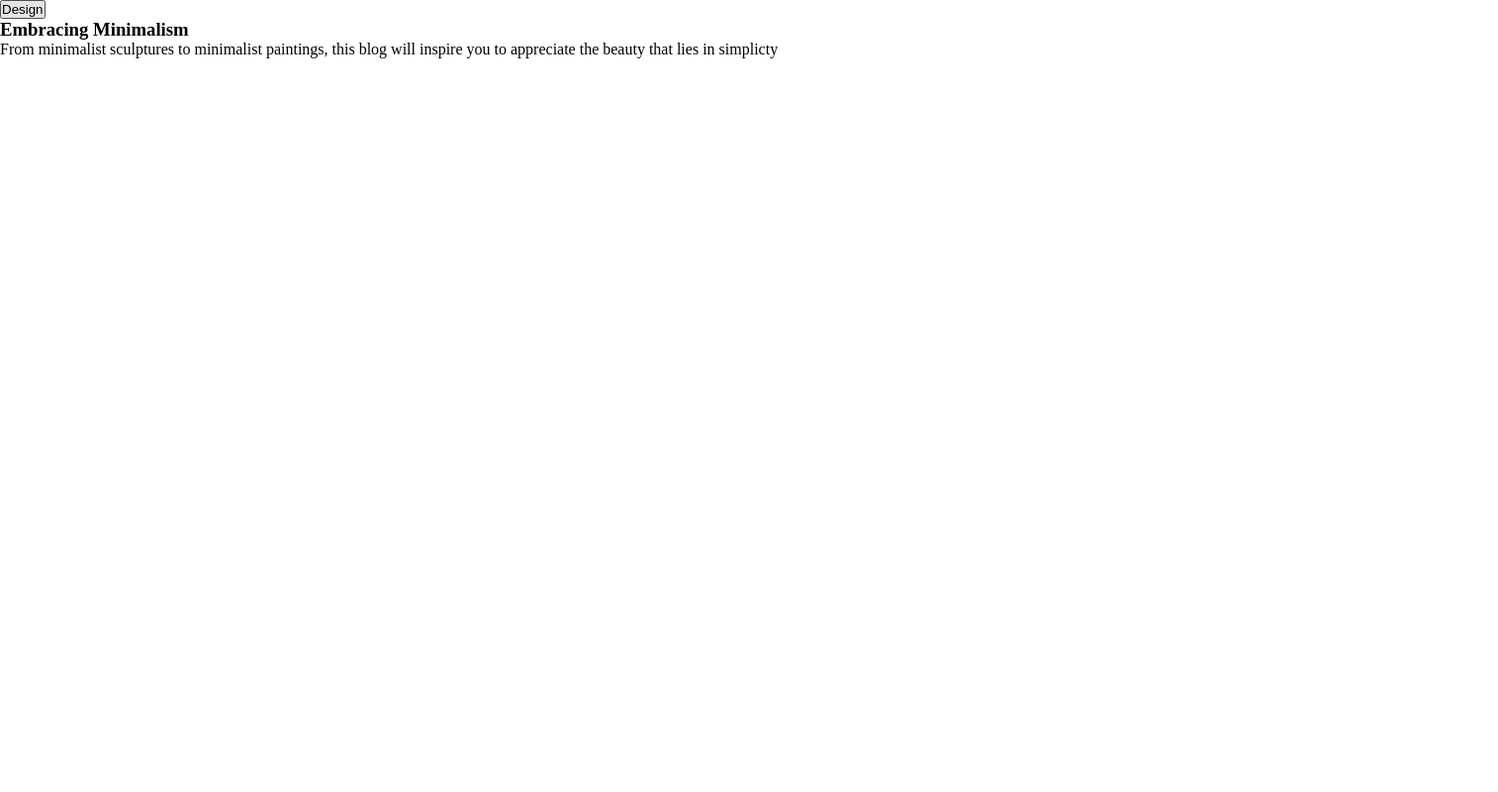
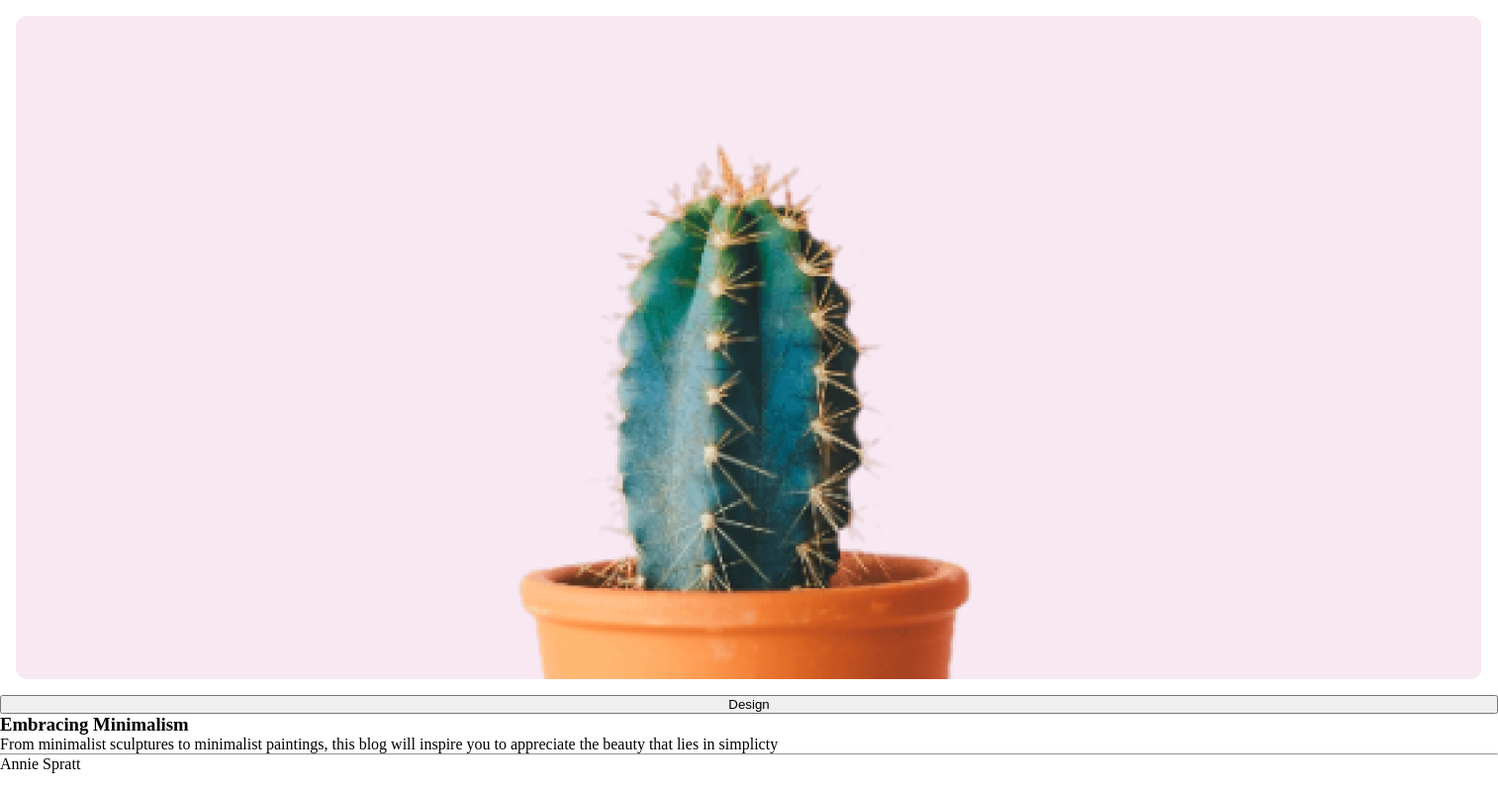
Before and after one commit to kolamat/dccl--responsive-mini-blog-card, a plain HTML site: page index.html in a window 1280 px wide. Shown: the whole page at 99% size, 1514 px wide, since content can reach past the window. Drawn offline with Linux system fonts and the light colour scheme.

Commit message:
On branch main Changes to be committed: 	modified:   index.html 	modified:   style.css

```diff
--- a/index.html
+++ b/index.html
@@ -6,8 +6,8 @@
     <title>dev_challenges.io</title>
   </head>
   <body>
-    <div>
-      <div><img src="plant.jpg" alt="" /></div>
+    <div class="card">
+      <div class="imgDiv"><img src="images/plant.jpg" alt="" /></div>
       <button type="button">Design</button>
       <div>
         <h3>Embracing Minimalism</h3>
@@ -15,6 +15,8 @@
           >From minimalist sculptures to minimalist paintings, this blog will
           inspire you to appreciate the beauty that lies in simplicty
         </span>
+        <hr />
+        <p>Annie Spratt</p>
       </div>
     </div>
   </body>
--- a/style.css
+++ b/style.css
@@ -2,3 +2,21 @@
   margin: 0;
   padding: 0;
 }
+
+img {
+  width: auto;
+  height: auto;
+}
+
+.card {
+  display: grid;
+}
+
+.imgDiv {
+  padding: 1rem;
+  border-radius: 12px;
+}
+
+.imgDiv img {
+  border-radius: 12px;
+}
```
